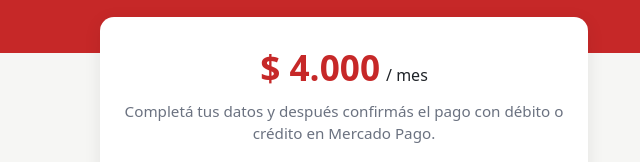
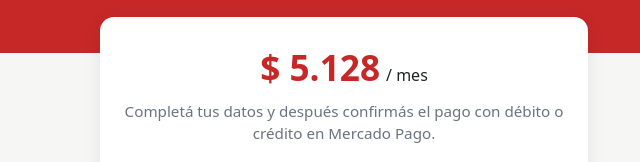
Before and after one commit to bvivcalificaciones/Socio-Colaborador, a plain HTML site: page index.html in a window 1280 px wide. Shown: the part 212-374 px from the top of the page, 296-936 px from the left. Drawn offline with Linux system fonts and the light colour scheme.

Commit message:
Add files via upload

```diff
--- a/index.html
+++ b/index.html
@@ -91,7 +91,7 @@
     SCRIPT_URL: "https://script.google.com/macros/s/AKfycbyyyDzC0TbNP4_KNzVXO7hmP9I4NCpuiQXpd9nqz41CMX2ejXHllmdSFoTiExFGRB6mVA/exec",
     // Link de la suscripción "Bono Socio Colaborador" en Mercado Pago
     MP_URL: "https://mpago.la/2GkW3Cy",
-    MONTO: "$ 4.000"
+    MONTO: "$ 5.128"
   };
   /* ========================================================= */
 
```
